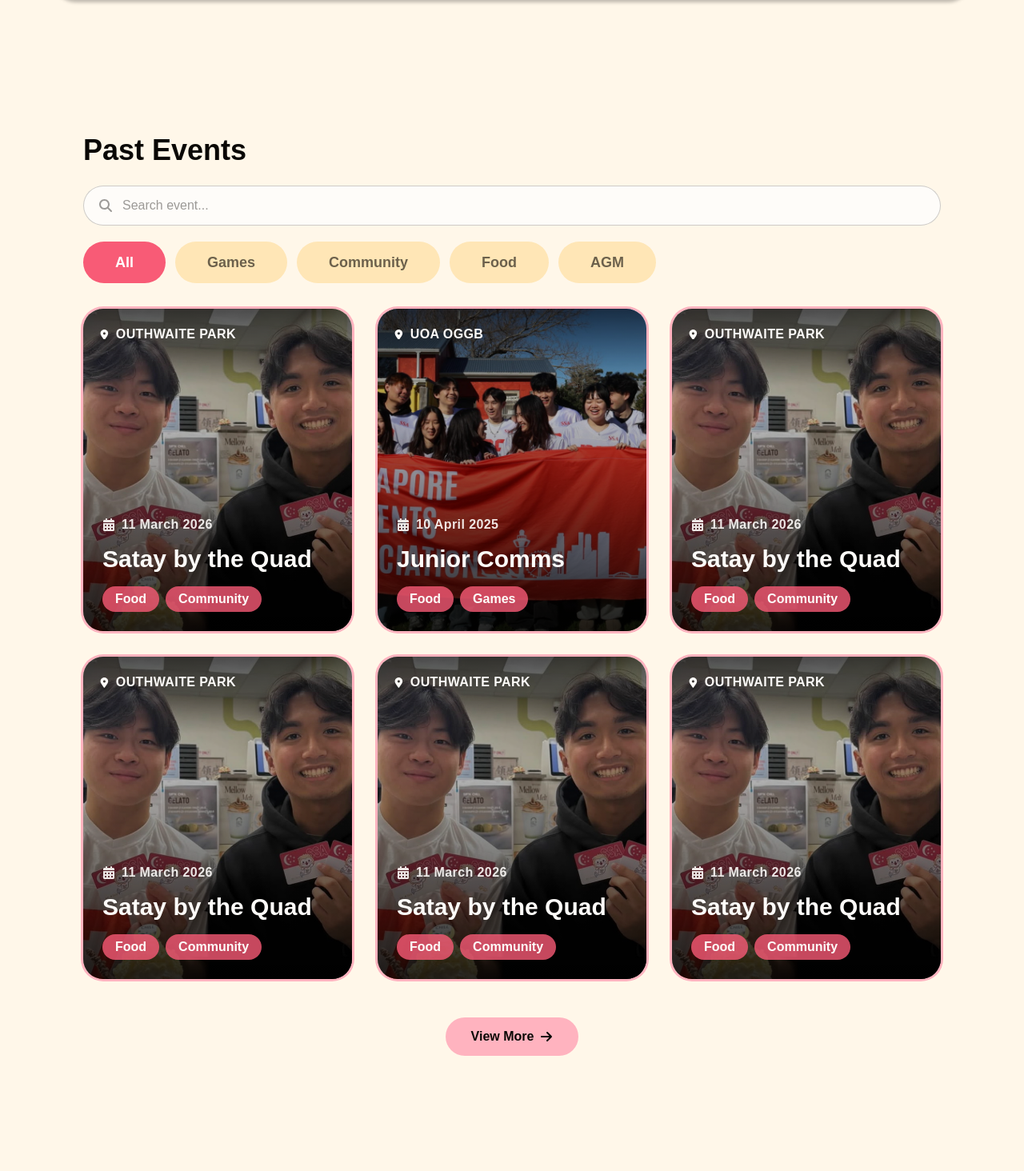
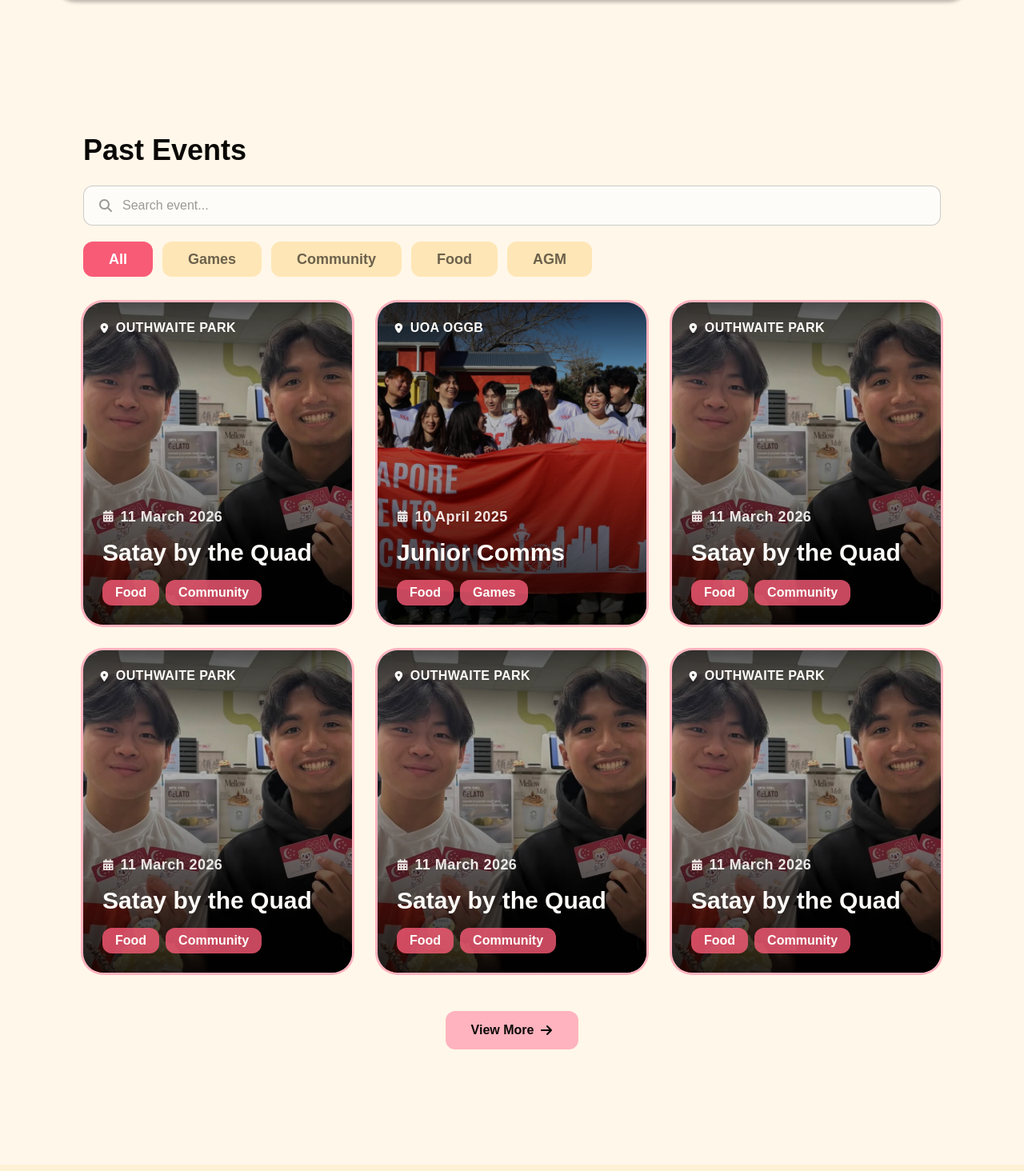
Before and after one commit to UoaWDCC/ssa, a Next.js app in the folder web/: page /events in a window 1280 px wide. Shown: the part 1196-2660 px from the top of the page at 80% size. Built offline with nearby package versions, Linux system fonts and the light colour scheme; a web font is replaced by a local one.

Commit message:
fix: small ui tweaks to match figma

```diff
--- a/web/src/app/events/_components/PastEventCard.tsx
+++ b/web/src/app/events/_components/PastEventCard.tsx
@@ -77,12 +77,12 @@ export default function PastEventCard({ event }: Readonly<PastEventCardProps>) {
       <div className="absolute inset-x-0 bottom-0 flex flex-col gap-3 p-6">
         <div className="flex items-center gap-2 text-ssa-white/90">
           <FaCalendarDays
-            className="h-[1em] w-[1em] shrink-0"
+            className="h-[0.9em] w-[0.9em] shrink-0"
             aria-hidden="true"
           />
           <time
             dateTime={date}
-            className="font-averia text-base font-bold tracking-wide"
+            className="font-averia text-lg font-bold tracking-wide"
           >
             {formattedDate}
           </time>
@@ -95,7 +95,7 @@ export default function PastEventCard({ event }: Readonly<PastEventCardProps>) {
             {tags.map((tag) => (
               <li
                 key={tag}
-                className={`rounded-full px-4 py-1 font-averia text-base font-bold text-ssa-white ${TAG_COLOURS[tag]}`}
+                className={`rounded-xl px-4 py-1 font-averia text-base font-bold text-ssa-white ${TAG_COLOURS[tag]}`}
               >
                 {tag}
               </li>
@@ -106,7 +106,7 @@ export default function PastEventCard({ event }: Readonly<PastEventCardProps>) {
 
       {/* Hover overlay: See Photos */}
       <div className="pointer-events-none absolute inset-0 flex items-center justify-center opacity-0 transition-opacity duration-500 group-hover:opacity-100 group-focus-visible:opacity-100">
-        <span className="flex items-center gap-2.5 rounded-full bg-ssa-red px-8 py-3.5 font-averia text-xl font-bold text-ssa-white shadow-lg">
+        <span className="flex items-center gap-2.5 rounded-xl bg-ssa-red px-7 py-3 font-averia text-xl font-bold text-ssa-white shadow-lg">
           See Photos
           <FaArrowRight
             className="h-[1em] w-[1em] shrink-0"
--- a/web/src/app/events/_components/PastEventsSection.tsx
+++ b/web/src/app/events/_components/PastEventsSection.tsx
@@ -58,7 +58,7 @@ export default function PastEventsSection() {
           value={query}
           onChange={(e) => handleQueryChange(e.target.value)}
           placeholder="Search event..."
-          className="w-full rounded-full border border-ssa-black/20 bg-ssa-white py-3 pl-12 pr-5 font-averia text-base text-ssa-black placeholder:text-ssa-black/40 focus:border-ssa-red focus:outline-none focus:ring-2 focus:ring-ssa-red/30"
+          className="w-full rounded-xl border border-ssa-black/20 bg-ssa-white py-3 pl-12 pr-5 font-averia text-base text-ssa-black placeholder:text-ssa-black/40 focus:border-ssa-red focus:outline-none focus:ring-2 focus:ring-ssa-red/30"
         />
       </label>
 
@@ -76,7 +76,7 @@ export default function PastEventsSection() {
               type="button"
               aria-pressed={isActive}
               onClick={() => handleFilterChange(filter)}
-              className={`rounded-full px-10 py-3 font-averia text-lg font-bold transition-colors focus-visible:outline-none focus-visible:ring-2 focus-visible:ring-ssa-red focus-visible:ring-offset-2 ${
+              className={`rounded-xl px-8 py-2 font-averia text-lg font-bold transition-colors focus-visible:outline-none focus-visible:ring-2 focus-visible:ring-ssa-red focus-visible:ring-offset-2 ${
                 isActive
                   ? 'bg-ssa-red text-white'
                   : 'bg-ssa-yellow text-ssa-black/60 hover:bg-ssa-red-lighter hover:text-ssa-red'
@@ -111,7 +111,7 @@ export default function PastEventsSection() {
           <button
             type="button"
             onClick={() => setVisibleCount((count) => count + LOAD_MORE_STEP)}
-            className="inline-flex items-center gap-2 rounded-full bg-ssa-red-lighter px-8 py-3 font-averia text-base font-bold text-ssa-black transition-colors hover:bg-ssa-red hover:text-white focus-visible:outline-none focus-visible:ring-2 focus-visible:ring-ssa-red focus-visible:ring-offset-2"
+            className="inline-flex items-center gap-2 rounded-xl bg-ssa-red-lighter px-8 py-3 font-averia text-base font-bold text-ssa-black transition-colors hover:bg-ssa-red hover:text-white focus-visible:outline-none focus-visible:ring-2 focus-visible:ring-ssa-red focus-visible:ring-offset-2"
           >
             View More
             <FaArrowRight aria-hidden="true" />
```
